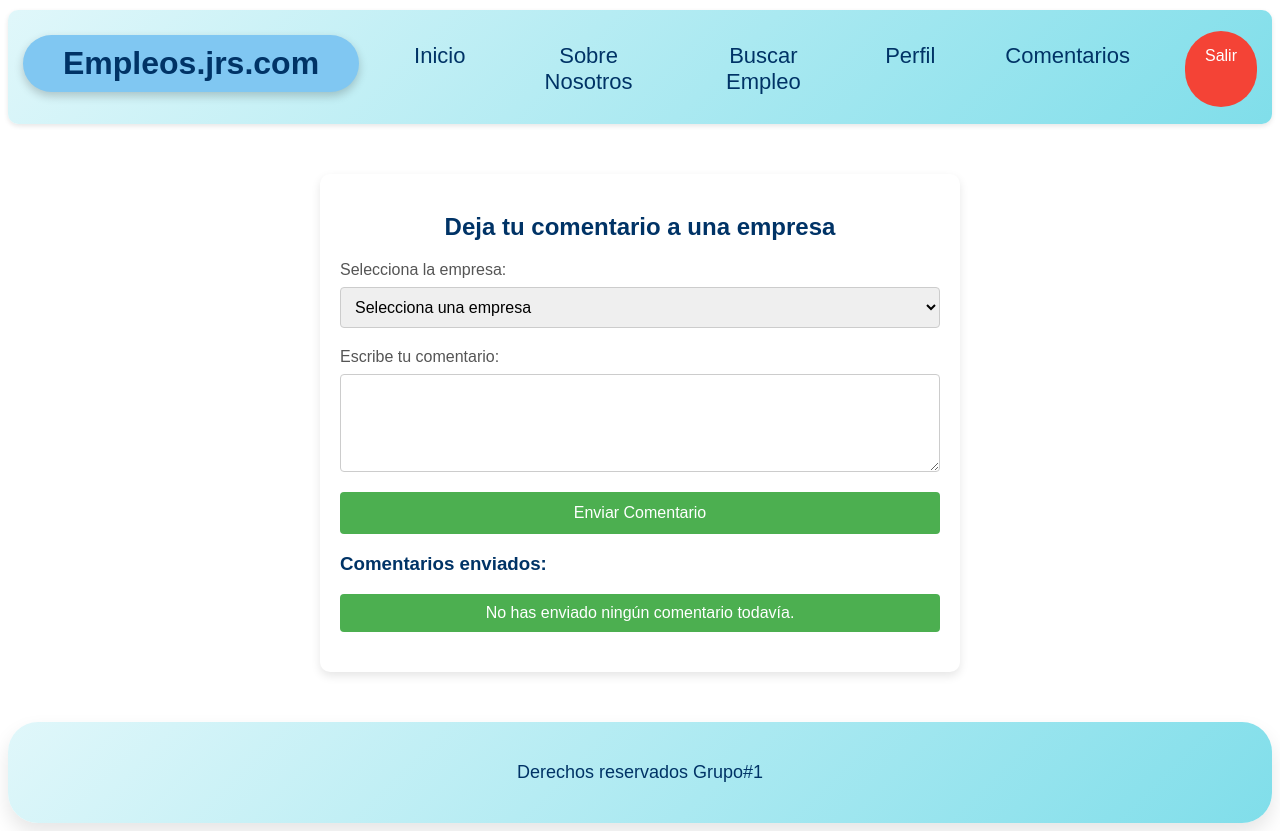
After one commit to GabArroM/Ambiente-Web-C-S-G1-Empleos.jrs.com, a PHP site: page /comentarios.php in a window 1280 px wide. The commit adds this page. Run offline with PHP 8.4, Linux system fonts and the light colour scheme; the visitor is signed in with stand-in values (Sample User, id 1); data that the repository does not hold is empty.

Commit message:
Comentarios

```diff
--- /dev/null
+++ b/comentarios.php
@@ -0,0 +1,98 @@
+<?php
+include("navbar.php");
+include("./Conexion/db.php");
+
+if (!isset($_SESSION['user_id'])) {
+    header('Location: Autenticarse.php');
+    exit();
+}
+
+$user_id = $_SESSION['user_id'];
+
+$sqlPerfil = "SELECT ID_PerfilJunior FROM Perfil_Junior WHERE ID_Usuario = '$user_id'";
+$resultPerfil = mysqli_query($conn, $sqlPerfil);
+$perfilRow = mysqli_fetch_assoc($resultPerfil);
+$id_perfilJunior = $perfilRow['ID_PerfilJunior'];
+
+$sqlEmpresas = "SELECT ID_Empleador, Empresa FROM Empleadores";
+$resultEmpresas = mysqli_query($conn, $sqlEmpresas);
+
+if ($_SERVER['REQUEST_METHOD'] === 'POST') {
+    $empresa_id = $_POST['empresa_id'];
+    $comentario = mysqli_real_escape_string($conn, $_POST['comentario']);
+
+    if (!empty($comentario) && !empty($empresa_id)) {
+        $sqlInsert = "INSERT INTO Comentarios (ID_Usuario, ID_PerfilJunior, ID_Empleador, Comentario)
+                      VALUES ('$user_id', '$id_perfilJunior', '$empresa_id', '$comentario')";
+        if (mysqli_query($conn, $sqlInsert)) {
+            $mensaje = "Comentario enviado exitosamente.";
+        } else {
+            $mensaje = "Hubo un error al enviar el comentario.";
+        }
+    } else {
+        $mensaje = "Por favor, complete todos los campos.";
+    }
+}
+
+$sqlComentarios = "SELECT c.Comentario, e.Empresa
+                   FROM Comentarios c
+                   INNER JOIN Empleadores e ON c.ID_Empleador = e.ID_Empleador
+                   WHERE c.ID_Usuario = '$user_id'";
+$resultComentarios = mysqli_query($conn, $sqlComentarios);
+?>
+<!DOCTYPE html>
+<html lang="es">
+<head>
+    <meta charset="UTF-8">
+    <title>Comentarios</title>
+    <link rel="stylesheet" href="./css/comentarios.css">
+    <link rel="stylesheet" href="./css/style.css?v=1.4">
+</head>
+<body>
+<main>
+    <section class="comentarios-section">
+        <h2>Deja tu comentario a una empresa</h2>
+
+        <?php if (isset($mensaje)) { ?>
+            <p><?php echo $mensaje; ?></p>
+        <?php } ?>
+
+        <form action="comentarios.php" method="POST">
+            <label for="empresa">Selecciona la empresa:</label>
+            <select name="empresa_id" id="empresa" required>
+                <option value="">Selecciona una empresa</option>
+                <?php
+                while ($row = mysqli_fetch_assoc($resultEmpresas)) {
+                    echo '<option value="' . $row['ID_Empleador'] . '">' . htmlspecialchars($row['Empresa']) . '</option>';
+                }
+                ?>
+            </select>
+
+            <label for="comentario">Escribe tu comentario:</label>
+            <textarea name="comentario" id="comentario" rows="4" required></textarea>
+
+            <button type="submit">Enviar Comentario</button>
+        </form>
+
+        <h3>Comentarios enviados:</h3>
+        <?php if (mysqli_num_rows($resultComentarios) > 0) { ?>
+            <ul>
+                <?php while ($row = mysqli_fetch_assoc($resultComentarios)) { ?>
+                    <li>
+                        <strong>Empresa:</strong> <?php echo htmlspecialchars($row['Empresa']); ?><br>
+                        <strong>Comentario:</strong> <?php echo nl2br(htmlspecialchars($row['Comentario'])); ?>
+                    </li>
+                <?php } ?>
+            </ul>
+        <?php } else { ?>
+            <p>No has enviado ningún comentario todavía.</p>
+        <?php } ?>
+    </section>
+</main>
+</body>
+
+<footer>
+        Derechos reservados Grupo#1
+    </footer>
+
+</html>
--- /dev/null
+++ b/css/comentarios.css
@@ -0,0 +1,101 @@
+body {
+    background-color: #ffffff;
+    font-family: Arial, sans-serif;
+    color: #003366;
+}
+.comentarios-section {
+    width: 80%;
+    max-width: 600px;
+    margin: 50px auto;
+    background-color: #fff;
+    padding: 20px;
+    border-radius: 10px;
+    box-shadow: 0 4px 10px rgba(0, 0, 0, 0.1);
+}
+.comentarios-section h2 {
+    text-align: center;
+    font-size: 24px;
+    margin-bottom: 20px;
+    color: #003366;
+}
+.comentarios-section p {
+    text-align: center;
+    font-size: 16px;
+    color: #fff;
+    background-color: #4CAF50;
+    padding: 10px;
+    border-radius: 4px;
+    margin-bottom: 20px;
+}
+.comentarios-section p.error {
+    background-color: #f44336;
+}
+form {
+    display: flex;
+    flex-direction: column;
+}
+form label {
+    font-size: 16px;
+    margin-bottom: 8px;
+    color: #555;
+}
+form select,
+form textarea {
+    font-size: 16px;
+    padding: 10px;
+    margin-bottom: 20px;
+    border: 1px solid #ccc;
+    border-radius: 4px;
+    width: 100%;
+    box-sizing: border-box;
+}
+form button {
+    font-size: 16px;
+    padding: 12px;
+    background-color: #4CAF50; /* Verde */
+    color: white;
+    border: none;
+    border-radius: 4px;
+    cursor: pointer;
+    transition: background-color 0.3s;
+}
+form button:hover {
+    background-color: #45a049; /* Verde oscuro */
+}
+.comentarios-enviados {
+    margin-top: 40px;
+}
+.comentarios-enviados h3 {
+    font-size: 20px;
+    color: #003366;
+    margin-bottom: 15px;
+    text-align: center;
+}
+.comentarios-enviados ul {
+    list-style: none;
+    padding: 0;
+}
+.comentarios-enviados li {
+    margin-bottom: 15px;
+    padding: 10px;
+    border: 1px solid #ccc;
+    border-radius: 6px;
+    background-color: #f9f9f9;
+}
+.comentarios-enviados li strong {
+    color: #003366;
+    font-size: 16px;
+}
+.comentarios-enviados li p {
+    font-size: 14px;
+    color: #555;
+}
+.comentarios-enviados p {
+    text-align: center;
+    font-size: 16px;
+    color: #888;
+}
+.footer{
+    position: absolute;
+    bottom: 0;
+}
--- a/navbar.php
+++ b/navbar.php
@@ -16,6 +16,7 @@ if (!empty($_SESSION) && isset($_SESSION["user_type"])) {
             ["url" => "sobreNosotros.php", "label" => "Sobre Nosotros"],
             ["url" => "BusquedaEmpleo.php", "label" => "Buscar Empleo"],
             ["url" => "ModSolicitantes.php", "label" => "Perfil"],
+            ["url" => "comentarios.php", "label" => "Comentarios"],
             ["url" => "logout.php", "label" => "Salir", "button" => true]
         ];
     } else if ($_SESSION["user_type"] == "Empleador") {
@@ -25,6 +26,7 @@ if (!empty($_SESSION) && isset($_SESSION["user_type"])) {
             ["url" => "PerfilEmpleador.php", "label" => "Perfil"],
             ["url" => "ModEmpleados.php", "label" => "Gestionar Ofertas"],
             ["url" => "OfertasEmpleo.php", "label" => "Postulaciones"],
+            ["url" => "comentariosEmpleador.php", "label" => "Comentarios"],
             ["url" => "logout.php", "label" => "Salir", "button" => true]
         ];
     }
```
Also changed, not shown: comentariosEmpleador.php (added, +67 -0 lines).
